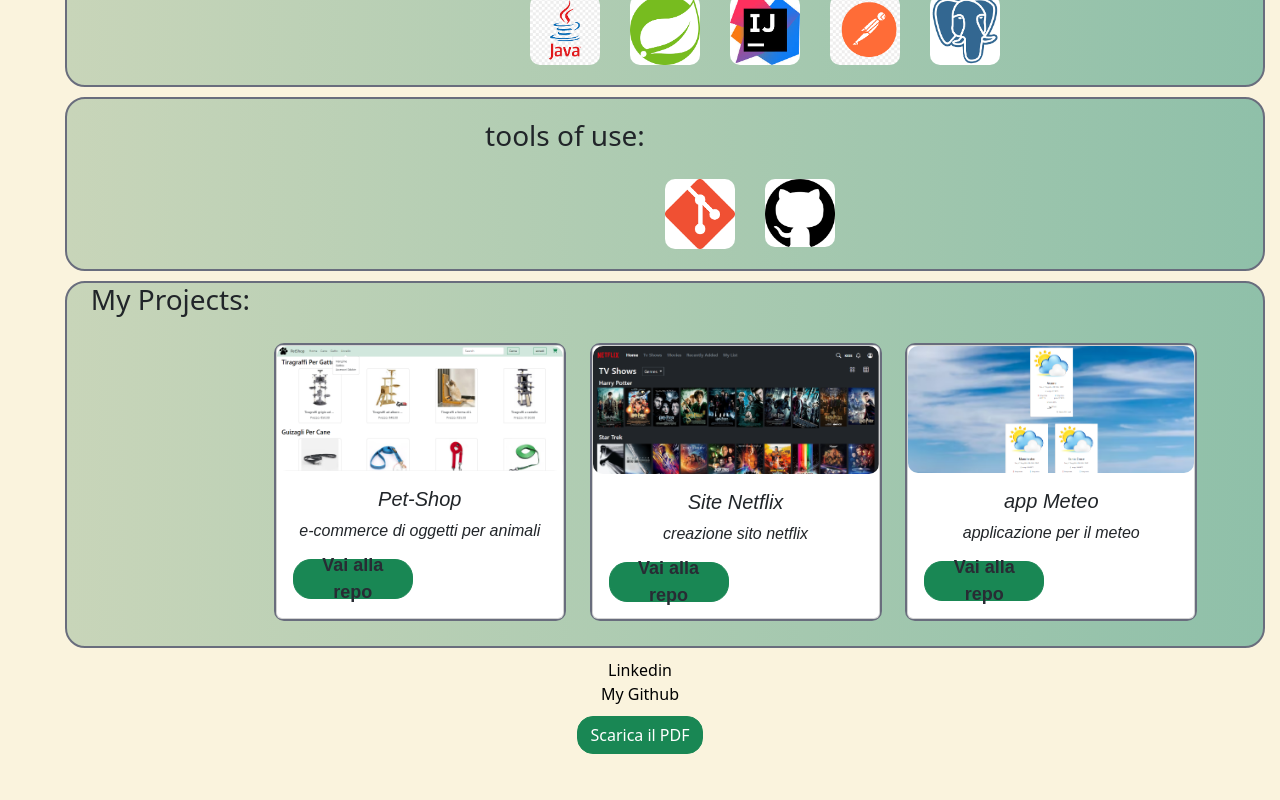
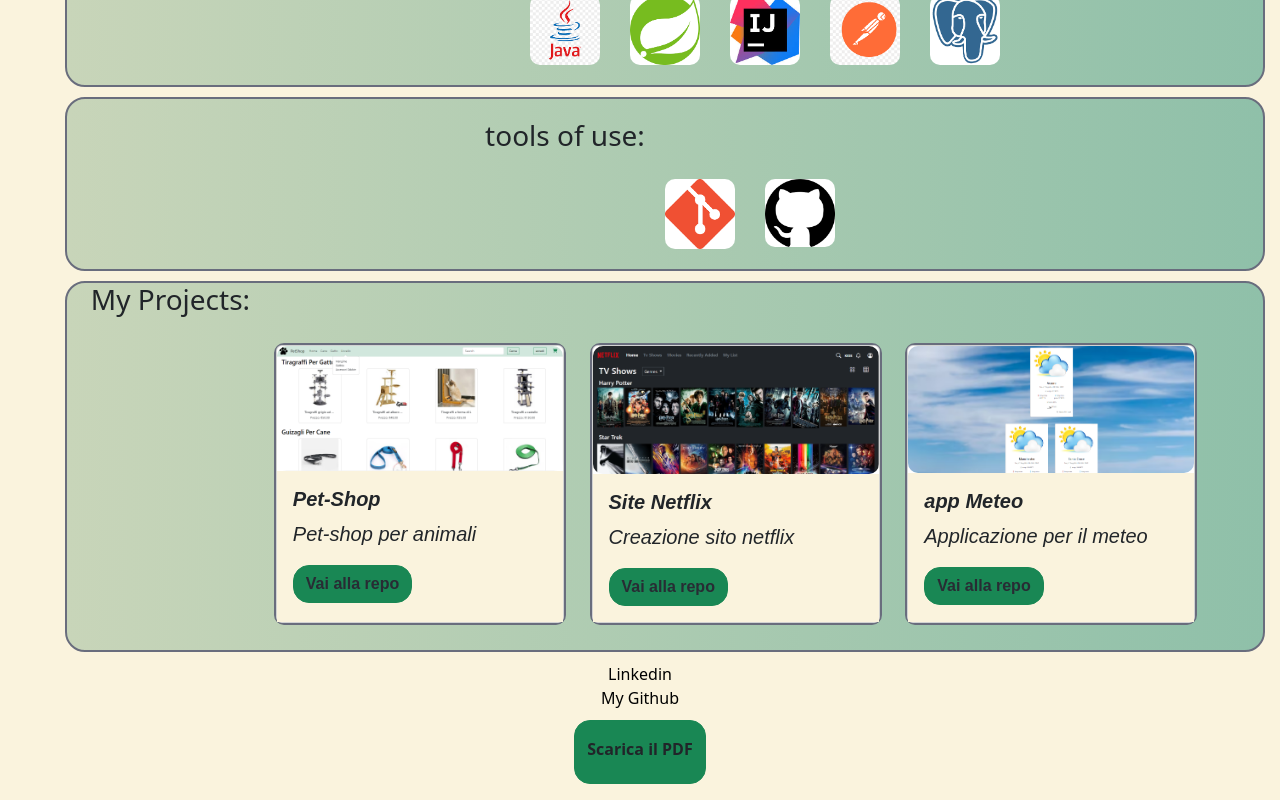
Before and after one commit to Salvatore-12/portfolio, a React (Create React App) app: page / in a window 1280 px wide. Shown: the part 527-1327 px from the top of the page. Before the commit the page ends 1296 px from the top, so only its background shows below. Built offline with nearby package versions, Linux system fonts and the light colour scheme.

Commit message:
sistemazione css portfolio

```diff
--- a/src/App.css
+++ b/src/App.css
@@ -1,5 +1,6 @@
 .App {
   text-align: center;
+
 }
 
 .App-logo {
@@ -138,10 +139,16 @@
   background:#858ba0;
 }
 
+
+
+
 .FontStile{
   font-size:medium;
   font-family: Arial, Helvetica, sans-serif;
   font-style: italic;
+  text-align: justify;
+  font-size: 20px;
+  background-color: #FAF3DD;
 
 }
 
@@ -150,25 +157,22 @@
   justify-content: center;
   align-items: center;
   text-align: center;
-  width: 120px;
+  width: 130px;
   height: 40px;
-  font-weight: bolder;
-  font-size: large ;
-  border-radius: 18px;
+
 }
 
-.MyBtn a{
+Button  a{
   width: 100%;
   text-decoration: none;
   color: #282c34;
+  font-weight: bolder;
   text-align: center;
+
 
 }
 
-.ButtonDownload{
-  margin-bottom: 15px;
-  border-radius: 30px;
-}
+
 
 
 
--- a/src/Homepage.jsx
+++ b/src/Homepage.jsx
@@ -90,11 +90,11 @@
       <Card style={{ width: '18rem' }}>
       <Card.Img variant="top" src={petshop} className="card-img-top" />
       <Card.Body className='FontStile'>
-        <Card.Title>Pet-Shop</Card.Title>
+        <Card.Title className='fw-bold'>Pet-Shop</Card.Title>
         <Card.Text>
-        e-commerce di oggetti per animali
+       Pet-shop per animali
         </Card.Text>
-        <Button variant="success" className='MyBtn'><a href="https://github.com/Salvatore-12/pet-shop-frontend.git">Vai alla repo</a></Button>
+        <Button variant="success" className='rounded-4'><a href="https://github.com/Salvatore-12/pet-shop-frontend.git">Vai alla repo</a></Button>
       </Card.Body>
     </Card>
     </div>
@@ -103,11 +103,11 @@
       <Card style={{ width: '18rem' }}>
       <Card.Img variant="top" src={netflix} className="card-img-top" />
       <Card.Body className='FontStile'>
-        <Card.Title>Site Netflix</Card.Title>
+        <Card.Title className='fw-bold'>Site Netflix</Card.Title>
         <Card.Text>
-         creazione sito netflix
+         Creazione sito netflix
         </Card.Text>
-        <Button variant="success" className='MyBtn'><a href="https://github.com/Salvatore-12/netflix-react.git">Vai alla repo</a></Button>
+        <Button variant="success" className='rounded-4'><a href="https://github.com/Salvatore-12/netflix-react.git">Vai alla repo</a></Button>
       </Card.Body>
     </Card>
     </div>
@@ -116,11 +116,11 @@
       <Card style={{ width: '18rem' }}>
       <Card.Img variant="top" src={meteo} className="card-img-top"/>
       <Card.Body className='FontStile'>
-        <Card.Title>app Meteo</Card.Title>
+        <Card.Title className='fw-bold'>app Meteo</Card.Title>
         <Card.Text>
-          applicazione per il meteo
+       Applicazione per il meteo
         </Card.Text>
-        <Button variant="success" className='MyBtn'><a href="https://github.com/Salvatore-12/meteo-app.git">Vai alla repo</a></Button>
+        <Button variant="success" className='rounded-4' ><a href="https://github.com/Salvatore-12/meteo-app.git">Vai alla repo</a></Button>
       </Card.Body>
      </Card>
     </div>
@@ -130,7 +130,9 @@
         <a href="https://www.linkedin.com/in/salvatore-assennato-web-developer/">Linkedin</a>
         </div>
       </div>
-      <Button variant="success" className='ButtonDownload rounded-4' onClick={generatePDF}>Scarica il PDF</Button>
+      <div className='d-flex justify-content-center'>
+      <Button variant="success" className='rounded-4 mb-3 pt-3 d-flex justify-content-center align-items-center text-dark fw-bold' onClick={generatePDF}><p>Scarica il PDF</p></Button>
+      </div>
      </>
 )
 }
```
